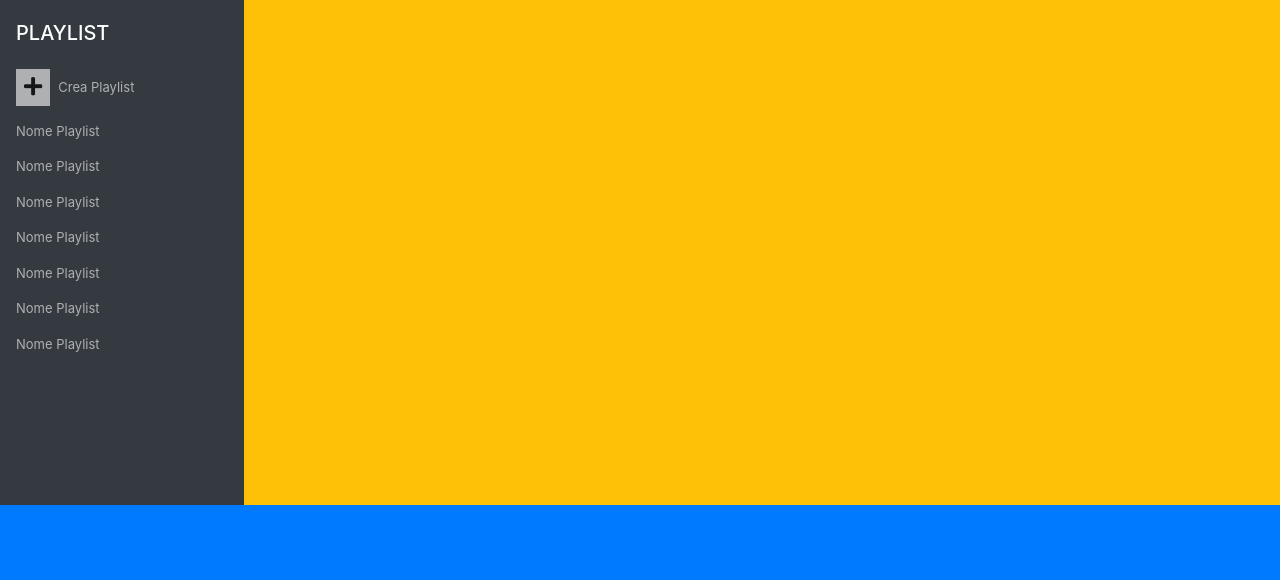
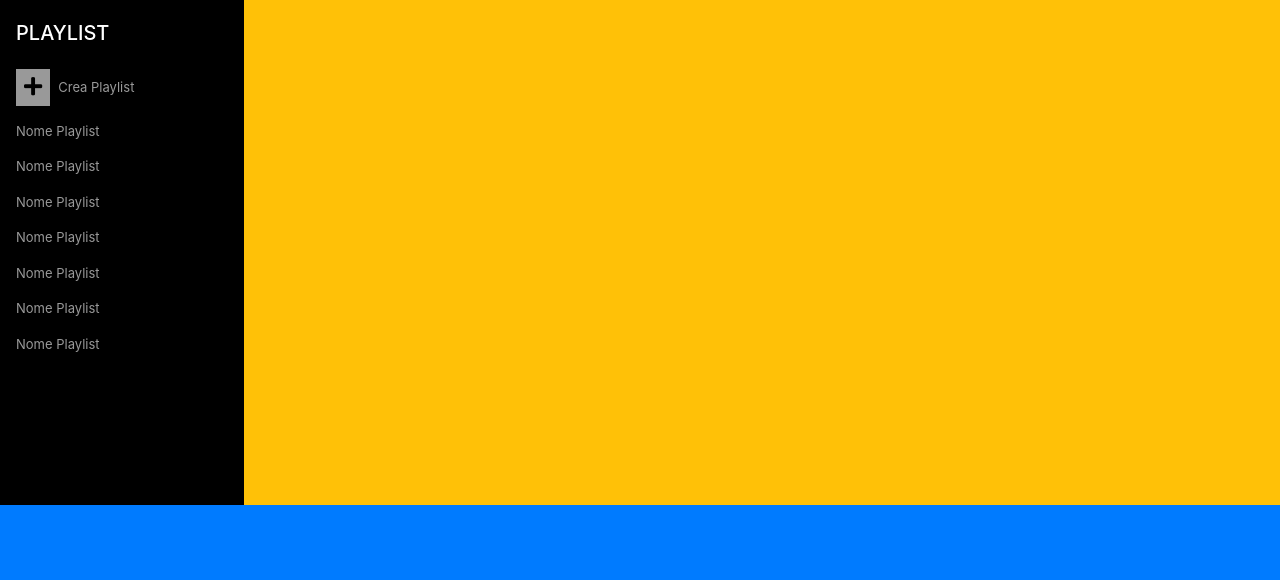
Before and after one commit to alebuttafoco/spotifyweb, a plain HTML site: page index.html in a window 1280 px wide. Shown: the part 220-800 px from the top of the page. Drawn offline with nearby package versions, Linux system fonts and the light colour scheme.

Commit message:
add color black side_menu

```diff
--- a/assets/css/style.css
+++ b/assets/css/style.css
@@ -1,4 +1,8 @@
 /* COMMON RULES */
+.bg_black{
+    background-color: black;
+}
+
 .border_green{
     border-left: 3px solid #ADFF2F;
 }
--- a/index.html
+++ b/index.html
@@ -29,7 +29,7 @@
 
         <div class="main_row row">
             <!-- side menu -->
-            <aside class="side_menu bg-dark p-0 text-white d-flex flex-column">
+            <aside class="side_menu bg_black p-0 text-white d-flex flex-column">
 
                 <!-- logo -->
                 <div class="logo d-none d-sm-block py-4 pl-3 pr-5">
```
